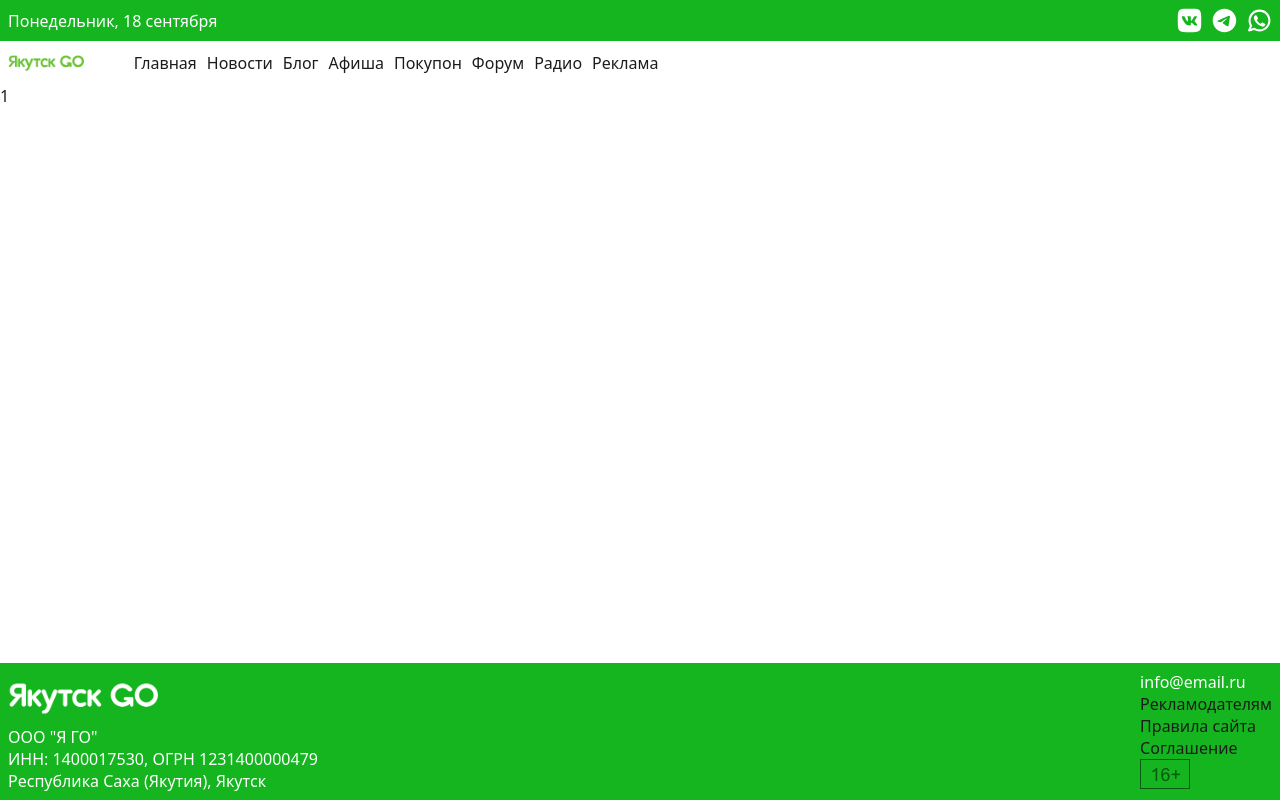
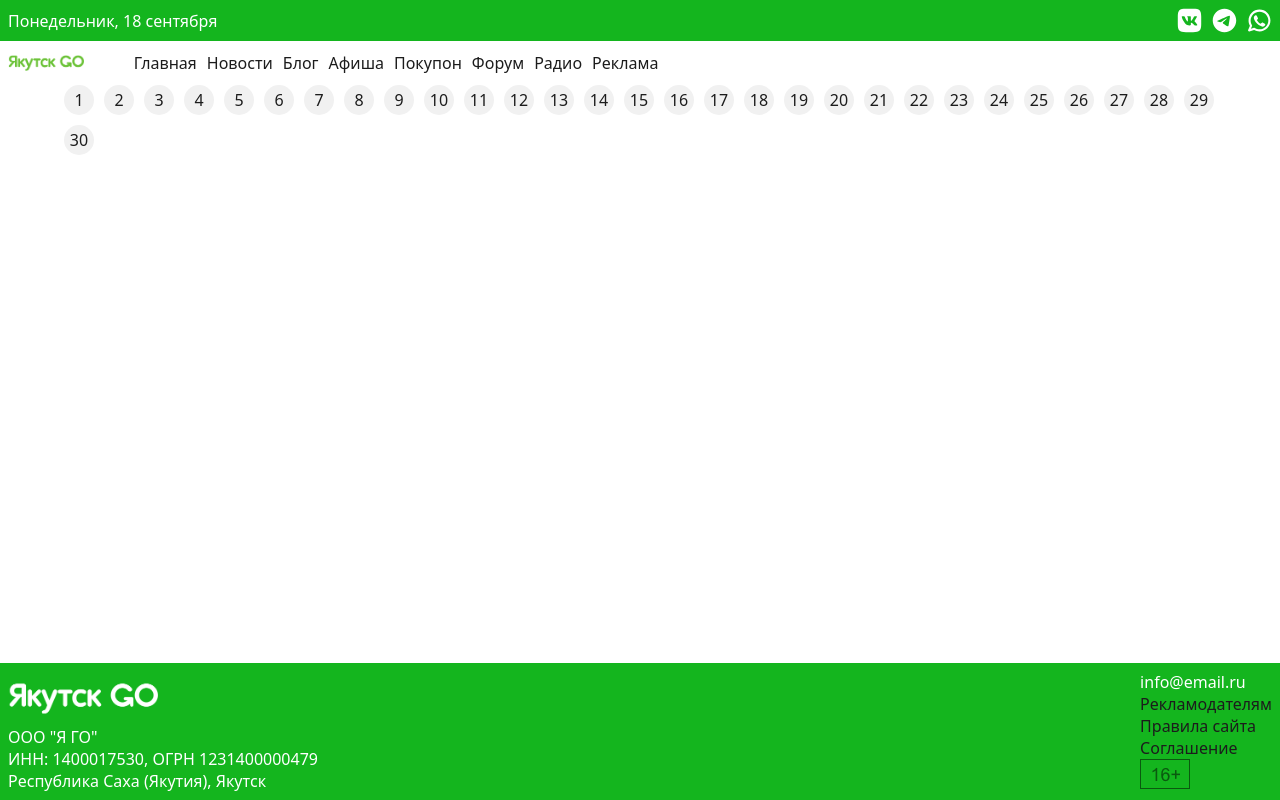
Before and after one commit to JustAlexeyDev/YakutskGO, a React (Create React App) app: page /Afisha in a window 1280 px wide. Built offline with nearby package versions, Linux system fonts and the light colour scheme.

Commit message:
added calendar

```diff
--- a/package.json
+++ b/package.json
@@ -10,6 +10,7 @@
   "author": "",
   "license": "ISC",
   "dependencies": {
+    "moment": "^2.29.4",
     "react": "^18.2.0",
     "react-dom": "^18.2.0",
     "react-router": "^6.16.0",
--- a/src/Assets/Css/Global.css
+++ b/src/Assets/Css/Global.css
@@ -84,3 +84,39 @@ a:hover, a:focus, a:active {
     width: 170px;
   }
 }
+
+.Afisha {
+  display: flex;
+  flex-direction: column;
+  justify-content: center;
+}
+.Calendar-Container {
+  width: 100%;
+  display: flex;
+  justify-content: center;
+  align-items: center;
+}
+.calendar {
+  display: flex;
+  flex-wrap: wrap;
+  justify-content: flex-start;
+  align-items: center;
+  gap: 10px;
+  width: 90%;
+}
+
+.calendar-date {
+  width: 30px;
+  height: 30px;
+  border-radius: 50%;
+  display: flex;
+  justify-content: center;
+  align-items: center;
+  cursor: pointer;
+  background-color: #f1f1f1;
+}
+
+.calendar-date.selected {
+  background-color: #ff8c00;
+  color: white;
+}
--- a/src/Components/Calendar.jsx
+++ b/src/Components/Calendar.jsx
@@ -1,35 +1,48 @@
 import React, { useState } from "react";
+import moment from "moment";
+import { useNavigate } from "react-router-dom";
+
 
 const Calendar = () => {
   const [selectedDate, setSelectedDate] = useState("");
+  const navigate = useNavigate();
 
   const handleDateClick = (date) => {
     setSelectedDate(date);
+    navigate(`/events/${date}`);
   };
 
   const renderCalendar = () => {
-    const calendarDays = [1];
+    const startDate = moment().startOf("month");
+    const endDate = moment().endOf("month");
+    const days = [];
+    let currentDate = startDate;
 
-    // Здесь можно добавить логику для генерации дней календаря
+    while (currentDate.isSameOrBefore(endDate)) {
+      days.push(currentDate.clone());
+      currentDate.add(1, "day");
+    }
 
-    // Предположим, что calendarDays содержит список дат
-
-    return calendarDays.map((date) => (
+    return days.map((date) => (
       <div
-        key={date}
-        onClick={() => handleDateClick(date)}
-        className={`calendar-date ${selectedDate === date ? "selected" : ""}`}
+        key={date.format("YYYY-MM-DD")}
+        onClick={() => handleDateClick(date.format("YYYY-MM-DD"))}
+        className={`calendar-date ${selectedDate === date.format("YYYY-MM-DD") ? "selected" : ""}`}
       >
-        {date}
+        {date.format("D")}
       </div>
     ));
   };
 
-  return(
-    <div className="calendar">
-      {renderCalendar()}
+  return (
+    <div className="Calendar-Container">
+      <div className="calendar">
+        {renderCalendar()}
+      </div>
     </div>
+
   );
+
 };
 
 export default Calendar;
--- a/src/Components/SubHeader.jsx
+++ b/src/Components/SubHeader.jsx
@@ -16,9 +16,9 @@ const SubHeader = () => {
       <span>{formattedDate}</span>
       <span></span>
       <div className='gap'>
-        <img width={25} src={vk} alt='social'/>
-        <img width={25} src={telegram} alt='social'/>
-        <img width={25} src={whatsapp} alt='social'/>
+        <a href='#'><img width={25} src={vk} alt='social'/>   </a>
+        <a href='#'><img width={25} src={telegram} alt='social'/>              </a>
+        <a href='#'><img width={25} src={whatsapp} alt='social'/>  </a>
       </div>
     </div>
   );
--- a/src/Pages/Afisha.jsx
+++ b/src/Pages/Afisha.jsx
@@ -3,7 +3,7 @@ import AfishaNav from "../Components/AfishaNav";
 import Calendar from "../Components/Calendar";
 const Afisha = () => {
   return(
-    <div>
+    <div className="Afisha">
       <AfishaNav />
       <Calendar />
     </div>
```
Also changed, not shown: 1 other file (tests, documents, lock files or other folders).
